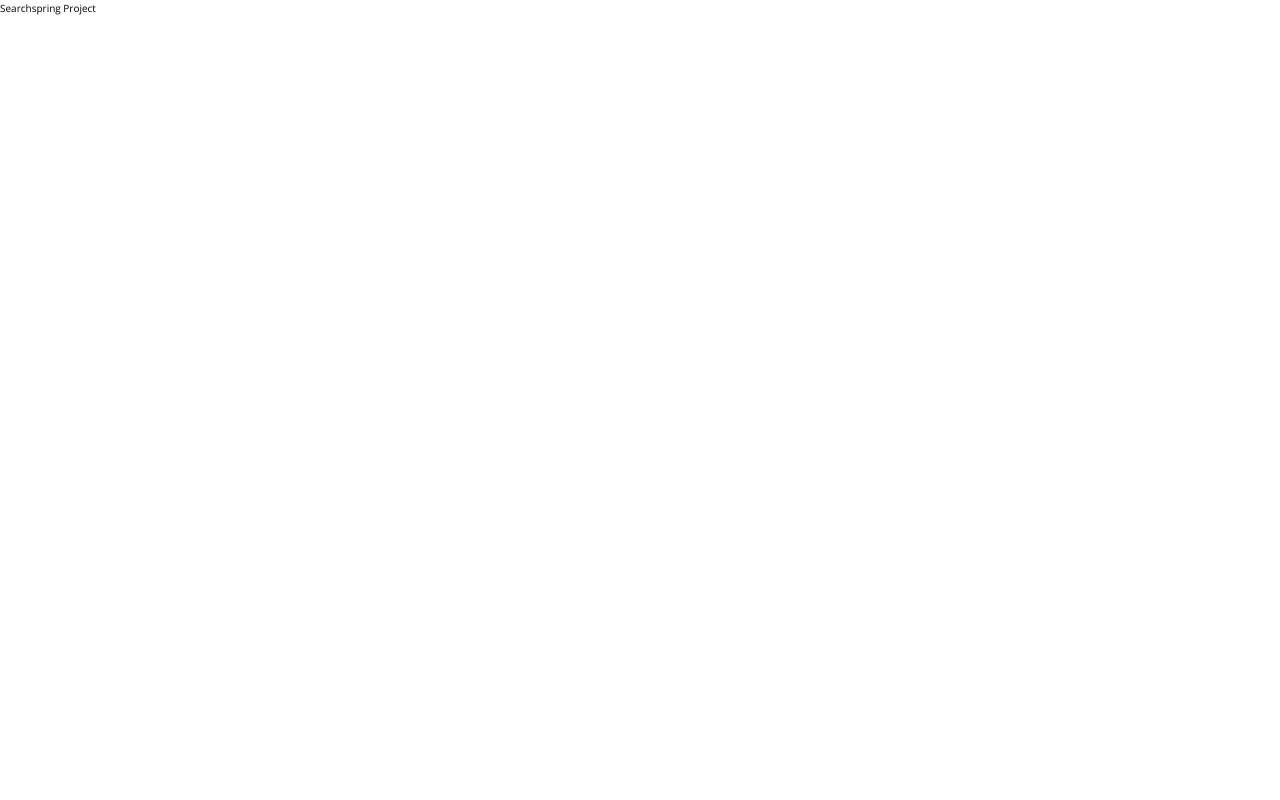
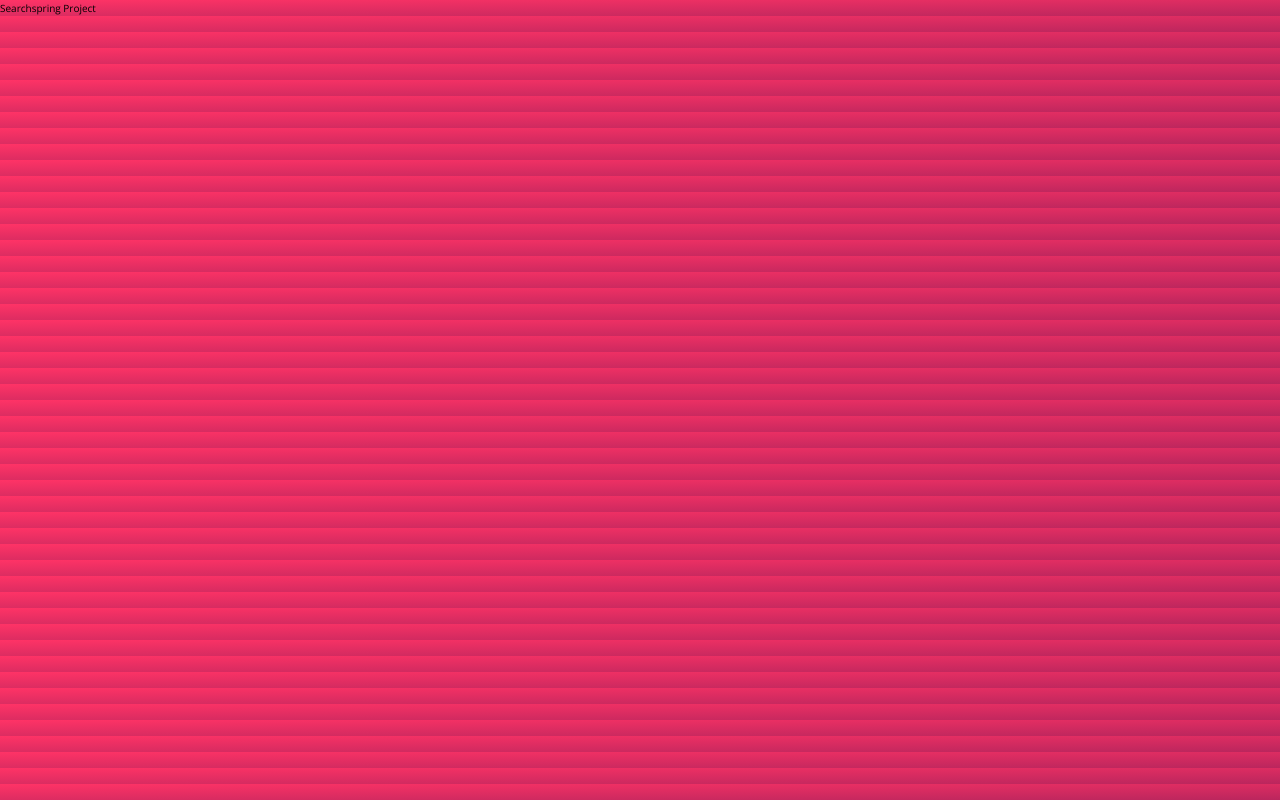
Before and after one commit to hedgeh0gpie/searchspring-project, a website: page index.html in a window 1280 px wide. Drawn offline with nearby package versions, Linux system fonts and the light colour scheme; files that its build step writes are made by us from their sources.

Commit message:
Add custom CSS color properties

```diff
--- a/sass/_base.scss
+++ b/sass/_base.scss
@@ -38,4 +38,6 @@ body {
   font-family: 'Open Sans', sans-serif;
   font-weight: 400;
   line-height: 1.6;
+  background-image: linear-gradient(to right bottom, var(--color-primary-light), var(--color-primary-dark));
+
 }
```
